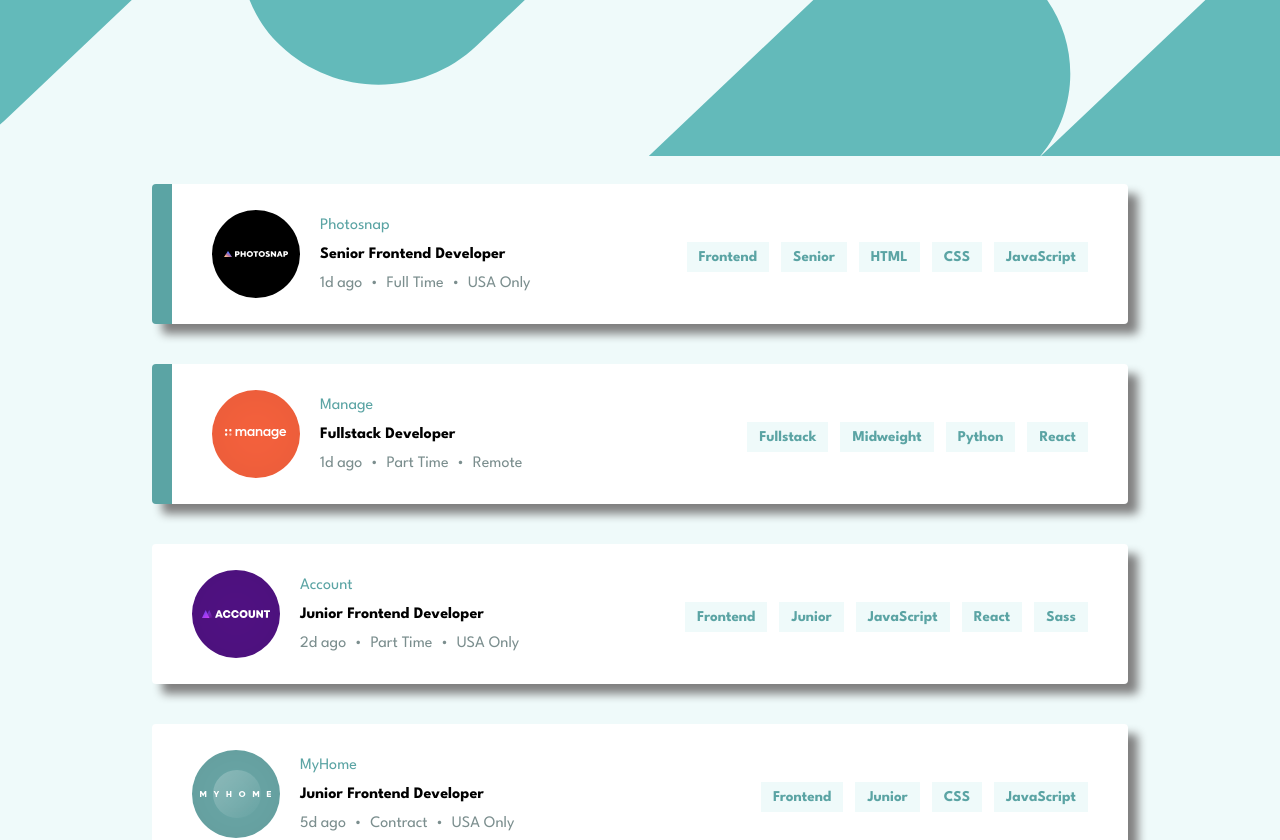
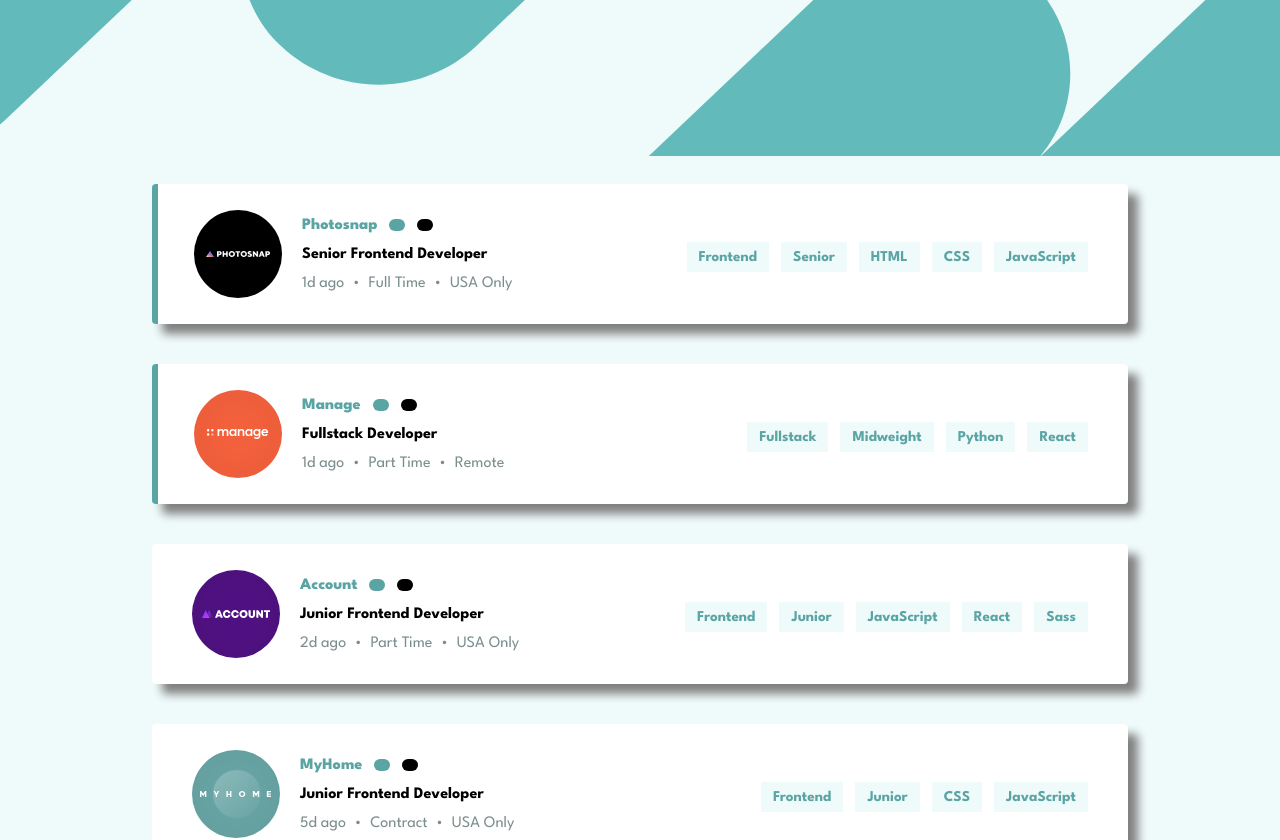
Before and after one commit to DicksenT/job-listing, a React (Vite) app: page / in a window 1280 px wide. Shown: the top 840 px of the page. Built offline with nearby package versions, Linux system fonts and the light colour scheme.

Commit message:
Update index.css

```diff
--- a/src/index.css
+++ b/src/index.css
@@ -38,7 +38,8 @@ main{
   box-shadow: 10px 10px 10px gray;
 }
 .new_border{
-  border-left: 20px solid hsl(180, 29%, 50%);
+  border-left: 6px solid hsl(180, 29%, 50%);
+  padding-left: 14px;
 }
 .job_details{
   height: 55%;
@@ -48,10 +49,31 @@ main{
   display: flex;
   flex-direction: column;
   gap: 14px;
-
+}
+.company_status{
+  display: flex;
+  align-items: center;
+  gap: 12px;
 }
 .company_name{
   color: hsl(180, 29%, 50%);
+  font-weight: 800;
+}
+.new,
+.featured{
+  text-transform: uppercase;
+  padding: 6px 8px;
+  text-align: center;
+  border-radius: 12px;
+  color: white;
+  font-weight: 500;
+  font-size: 11px;
+}
+.new{
+  background-color: hsl(180, 29%, 50%);
+}
+.featured{
+  background-color: black;
 }
 .job_status{
   display: flex;
@@ -100,4 +122,7 @@ main{
     width: 88px;
     height: 88px;
   }
+  .new_border{
+    padding-left: 36px;
+  }
 }
```
